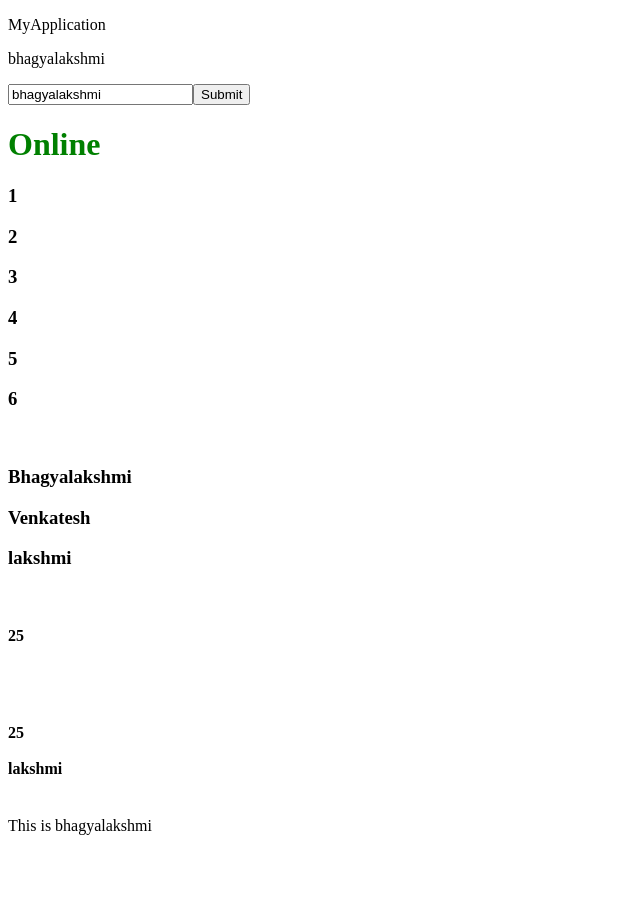
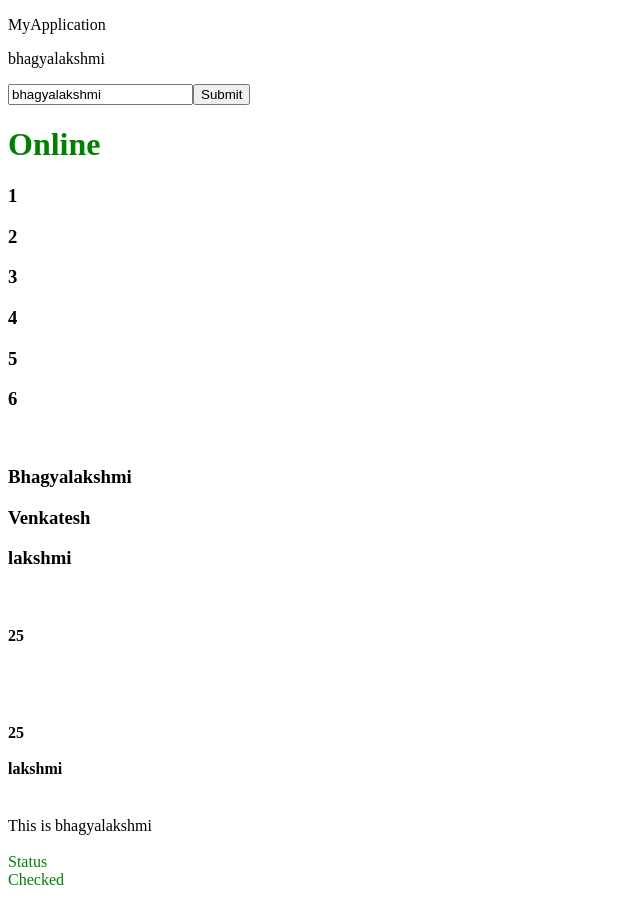
Before and after one commit to Bhagyalakshmiinala/AngularProject, an Angular app in the folder MyApplication/: page / in a window 1280 px wide. Shown: the whole page, without its empty margins (0-640 px from the left). Before the commit the page ends 843 px from the top, so only its background shows below. Built offline with nearby package versions, Linux system fonts and the light colour scheme.

Commit message:
ngClass Implementation

```diff
--- a/MyApplication/src/app/app.component.css
+++ b/MyApplication/src/app/app.component.css
@@ -1,6 +1,8 @@
 .OnlineStatus {
     color:green;
+    width: 50px;
 }
 .OfflineStatus {
     color:red;
+    width: 50px;
 }
--- a/MyApplication/src/app/app.component.html
+++ b/MyApplication/src/app/app.component.html
@@ -31,3 +31,9 @@
   <div *ngSwitchCase="'venkat'"> This is venkat</div>
 
 </div>
+
+<br>
+
+<div [ngClass]="checkValue === 'Bhagyalakshmi' ? 'OnlineStatus' : 'OfflineStatus'">
+  Status Checked
+</div>
--- a/MyApplication/src/app/app.component.ts
+++ b/MyApplication/src/app/app.component.ts
@@ -36,5 +36,7 @@ arrvalue = [
 
 ]
 
-checkName = 'bhagyalakshmi'
+checkName = 'bhagyalakshmi';
+checkValue = 'Bhagyalakshmi';
+checkStatus = 'OfflineStatus';
 }
```
